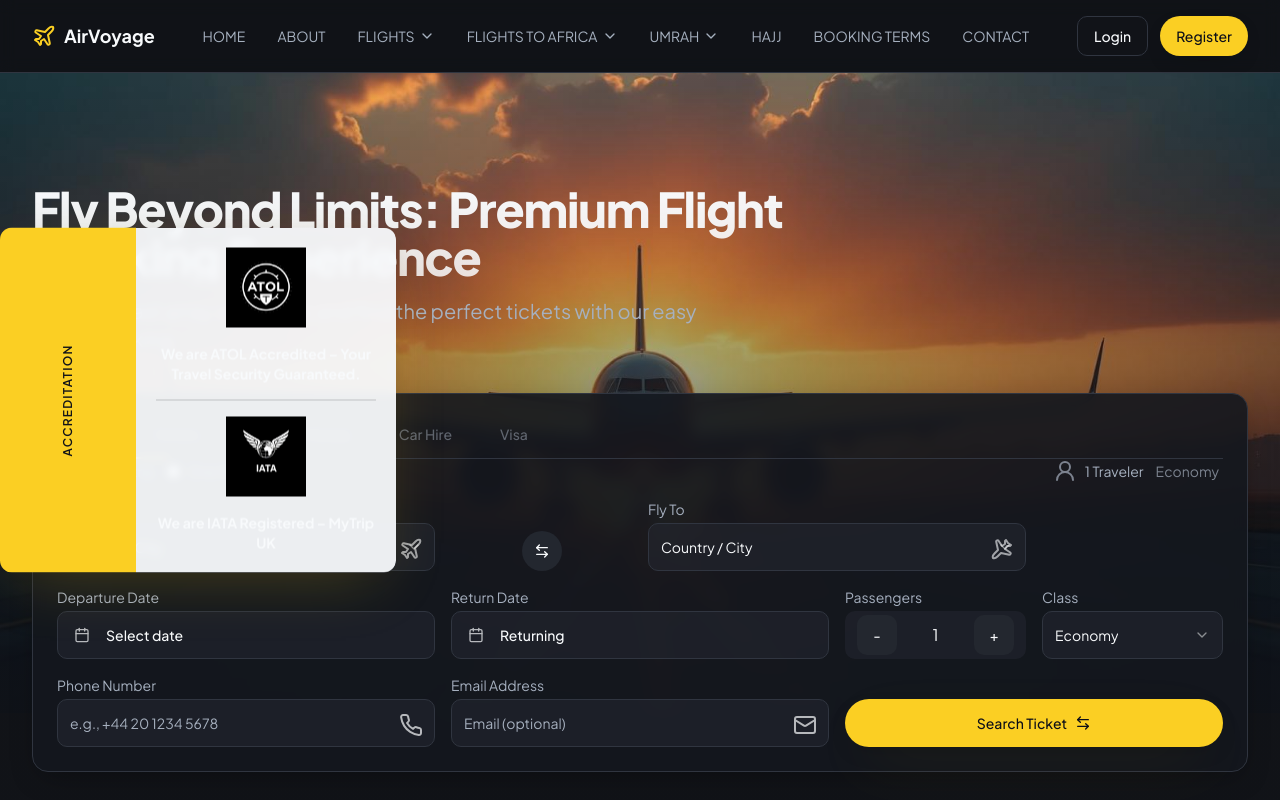
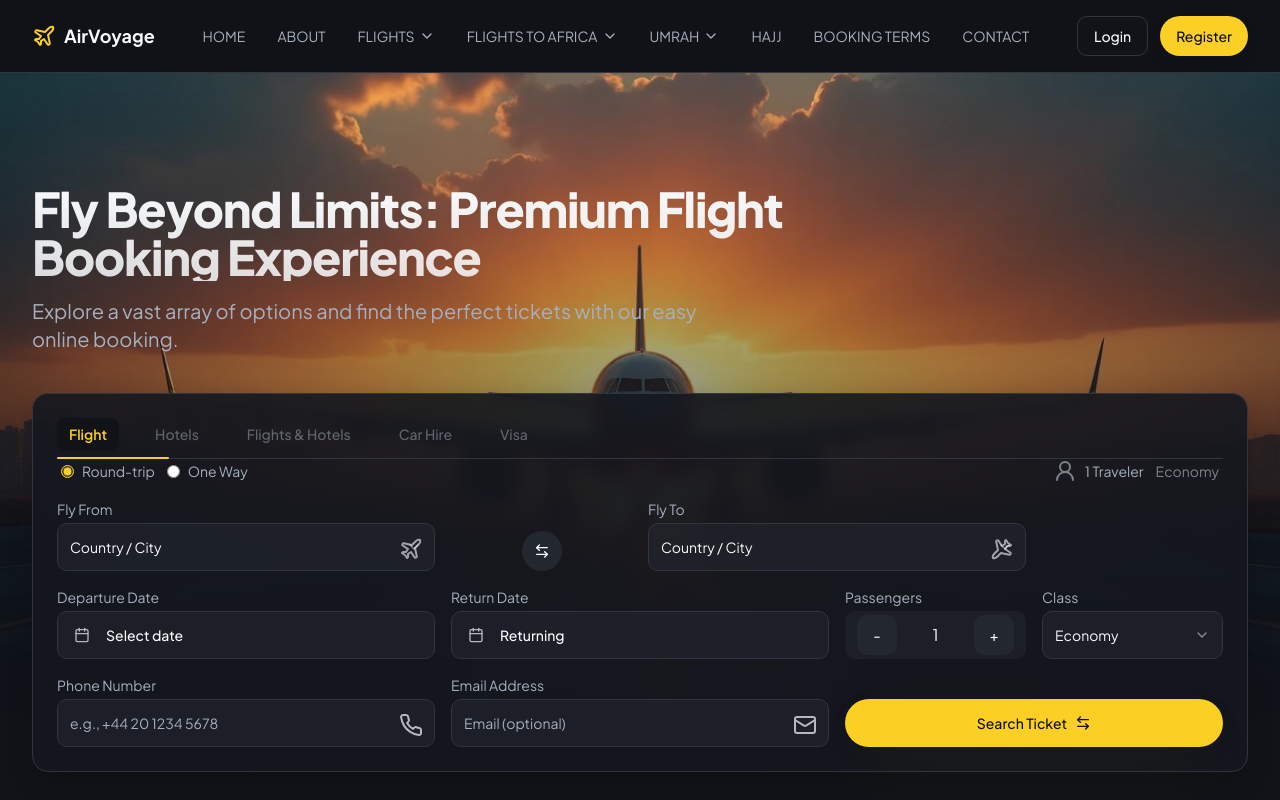
Before and after one commit to mustafazaki616/TripsCart, a React (Vite) app: page / in a window 1280 px wide. Shown: the top 800 px of the page. Built offline with nearby package versions, Linux system fonts and the light colour scheme.

Commit message:
Reverted to commit e82917407da55c5b12e84443146b8277da106939

```diff
--- a/src/components/site/AccreditationBanner.tsx
+++ /dev/null
@@ -1,116 +0,0 @@
-import React from "react";
-
-const AccreditationBanner: React.FC = () => {
-  const [open, setOpen] = React.useState(true);
-
-  return (
-    <>
-      {/* Desktop/large screens: fixed vertical badge on the left, vertically centered */}
-      <div
-        className="hidden md:flex fixed left-0 top-1/2 -translate-y-1/2 z-30 animate-enter"
-        role="complementary"
-        aria-label="Accreditation banner"
-      >
-        <div className="flex items-stretch rounded-[var(--radius)] overflow-hidden shadow-elevated">
-          {/* Vertical yellow tab (toggle) */}
-          <button
-            type="button"
-            onClick={() => setOpen((v) => !v)}
-            aria-expanded={open}
-            aria-controls="accreditation-panel-desktop"
-            className="bg-primary flex items-center justify-center px-3 focus-visible:outline-none focus-visible:ring-2 focus-visible:ring-ring"
-          >
-            <span className="text-background uppercase tracking-widest text-[10px] md:text-xs font-semibold -rotate-90 whitespace-nowrap select-none">
-              ACCREDITATION
-            </span>
-          </button>
-
-          {/* Panel */}
-          <div
-            id="accreditation-panel-desktop"
-            className={
-              `bg-foreground/95 text-background backdrop-blur-sm px-4 py-4 md:px-5 md:py-5 flex flex-col items-center justify-center gap-3 md:gap-4 transition-transform duration-300 ${open ? 'translate-x-0' : '-translate-x-full'}`
-            }
-          >
-            <img
-              src="/assets/images/atol-logo.webp"
-              alt="ATOL Protected logo"
-              className="w-20 max-w-[80px] h-auto object-contain"
-              loading="lazy"
-              width={80}
-              height={80}
-            />
-            <p className="text-foreground text-center text-xs md:text-sm font-bold leading-snug max-w-[220px]">
-              We are ATOL Accredited – Your Travel Security Guaranteed.
-            </p>
-            <div className="h-px w-full bg-background/20" />
-            <img
-              src="/assets/images/iata-logo.webp"
-              alt="IATA logo"
-              className="w-20 max-w-[80px] h-auto object-contain"
-              loading="lazy"
-              width={80}
-              height={80}
-            />
-            <p className="text-foreground text-center text-xs md:text-sm font-bold leading-snug max-w-[220px]">
-              We are IATA Registered – MyTrip UK
-            </p>
-          </div>
-        </div>
-      </div>
-
-      {/* Mobile/tablet: horizontal banner at bottom of hero */}
-      <div className="md:hidden absolute left-4 right-4 bottom-4 z-30 animate-enter">
-        <div className="flex items-stretch rounded-[var(--radius)] overflow-hidden shadow-elevated bg-foreground/95 text-background backdrop-blur-sm">
-          {/* Yellow tab (toggle) */}
-          <button
-            type="button"
-            onClick={() => setOpen((v) => !v)}
-            aria-expanded={open}
-            aria-controls="accreditation-panel-mobile"
-            className="bg-primary px-2 md:px-3 py-4 flex items-center justify-center"
-          >
-            <span className="text-background uppercase tracking-widest text-[10px] font-semibold">
-              ACCREDITATION
-            </span>
-          </button>
-
-          {/* Sliding content area */}
-          <div
-            id="accreditation-panel-mobile"
-            className={`flex-1 transition-all duration-300 ${open ? 'opacity-100' : 'opacity-0 pointer-events-none'} px-3 py-3`}
-            style={{ maxHeight: open ? 500 : 0, overflow: 'hidden' }}
-          >
-            <div className="grid grid-cols-[auto,1fr] gap-x-3 gap-y-2 items-center">
-              <img
-                src="/assets/images/atol-logo.webp"
-                alt="ATOL Protected logo"
-                className="w-16 max-w-[80px] h-auto object-contain"
-                loading="lazy"
-                width={64}
-                height={64}
-              />
-              <p className="text-foreground text-xs font-bold leading-snug">
-                We are ATOL Accredited – Your Travel Security Guaranteed.
-              </p>
-              <div className="col-span-2 h-px bg-background/20" />
-              <img
-                src="/assets/images/iata-logo.webp"
-                alt="IATA logo"
-                className="w-16 max-w-[80px] h-auto object-contain"
-                loading="lazy"
-                width={64}
-                height={64}
-              />
-              <p className="text-foreground text-xs font-bold leading-snug">
-                We are IATA Registered – MyTrip UK
-              </p>
-            </div>
-          </div>
-        </div>
-      </div>
-    </>
-  );
-};
-
-export default AccreditationBanner;
--- a/src/components/site/HeroSection.tsx
+++ b/src/components/site/HeroSection.tsx
@@ -1,6 +1,5 @@
 import heroImage from "@/assets/hero-flight.jpg";
 import BookingForm from "./BookingForm";
-import AccreditationBanner from "./AccreditationBanner";
 
 const HeroSection = () => {
   return (
@@ -20,7 +19,6 @@ const HeroSection = () => {
           <BookingForm />
         </div>
       </div>
-      <AccreditationBanner />
     </section>
   );
 };
```
Also changed, not shown: public/assets/images/atol-logo.webp (deleted), public/assets/images/iata-logo.webp (deleted).
